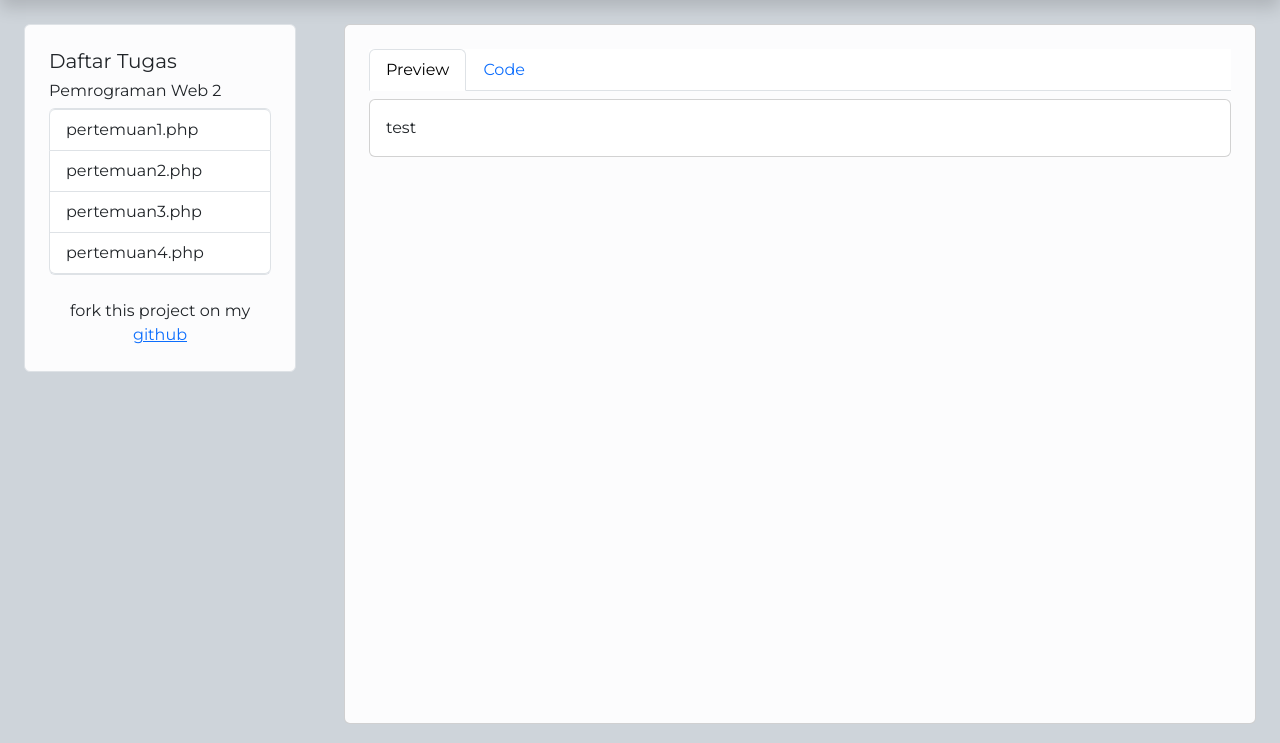
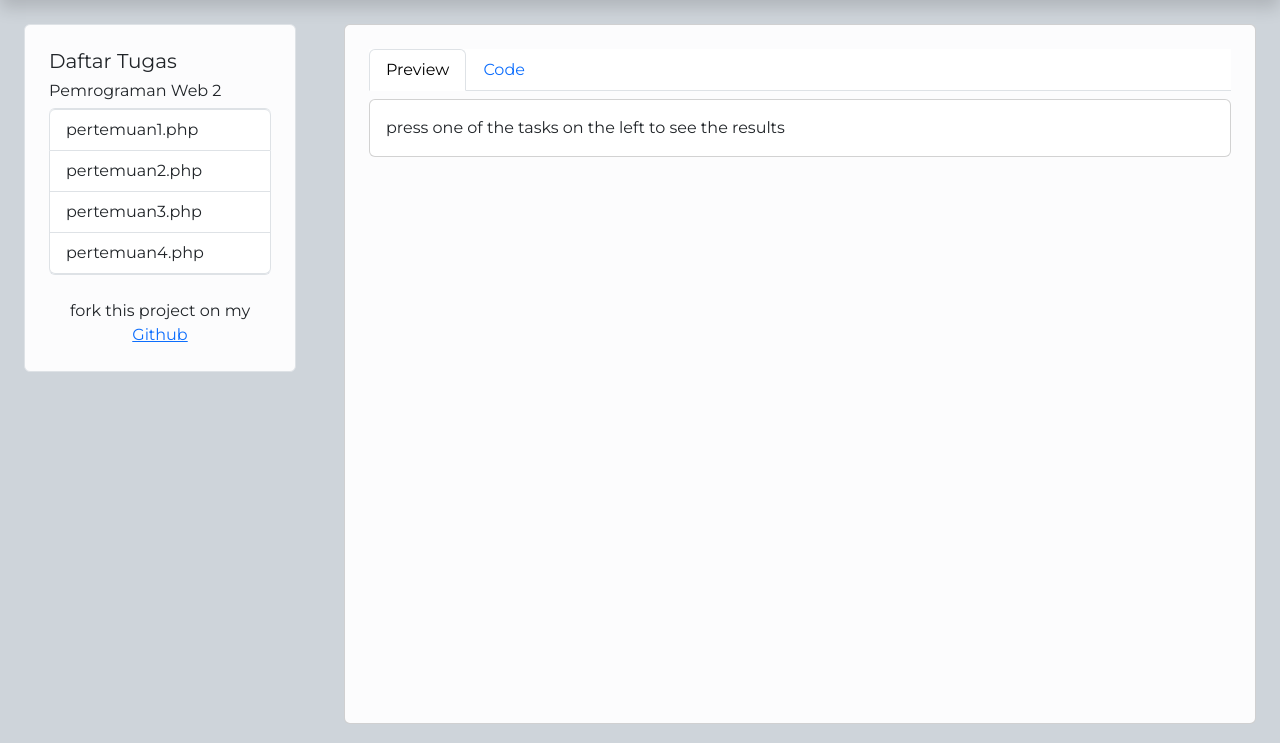
Before and after one commit to kapawit/pemrogramanWeb2, a PHP site: page / in a window 1280 px wide. Shown: the part 57-800 px from the top of the page. Run offline with PHP 8.4, Linux system fonts and the light colour scheme; data that the repository does not hold is empty; some libraries are stand-ins or nearby versions.

Commit message:
add default page

```diff
--- a/default.php
+++ b/default.php
@@ -7,6 +7,6 @@
     <title>Document</title>
 </head>
 <body>
-    test
+    press one of the tasks on the left to see the results
 </body>
 </html>
--- a/index.php
+++ b/index.php
@@ -53,7 +53,7 @@
               <?php } ?>
             </div>
             <div class="text-center mt-4">
-              fork this project on my <a href="https://github.com/kapawit/pemrograman2.git">github</a>
+              fork this project on my <a href="https://github.com/kapawit/pemrogramanWeb2.git">Github</a>
             </div>
           </div>
     </div>
```
